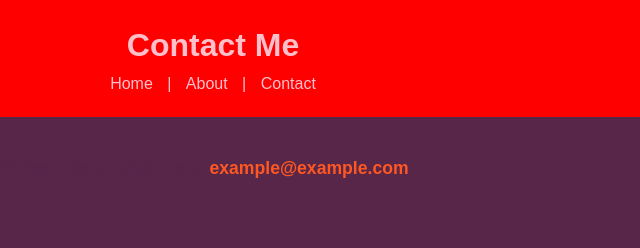
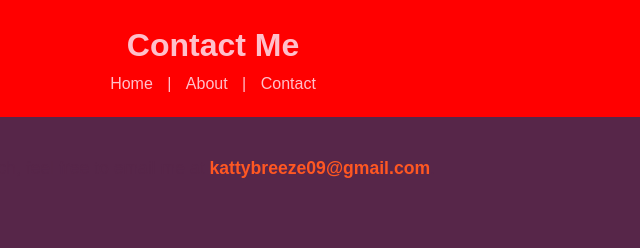
Before and after one commit to KatlegoKediseng/Helloworld, a plain HTML site: page contact.html in a window 1280 px wide. Shown: the top 248 px of the page, 427-1067 px from the left. Drawn offline with Linux system fonts and the light colour scheme.

Commit message:
Update contact.html

```diff
--- a/contact.html
+++ b/contact.html
@@ -34,7 +34,7 @@
 
 <main>
 
-<p>If you'd like to get in touch, feel free to email me at <a href="mailto:example@example.com">example@example.com</a>.</p>
+<p>If you'd like to get in touch, feel free to email me at <a href="mailto:example@example.com">kattybreeze09@gmail.com</a>.</p>
 
 </main>
 
```
